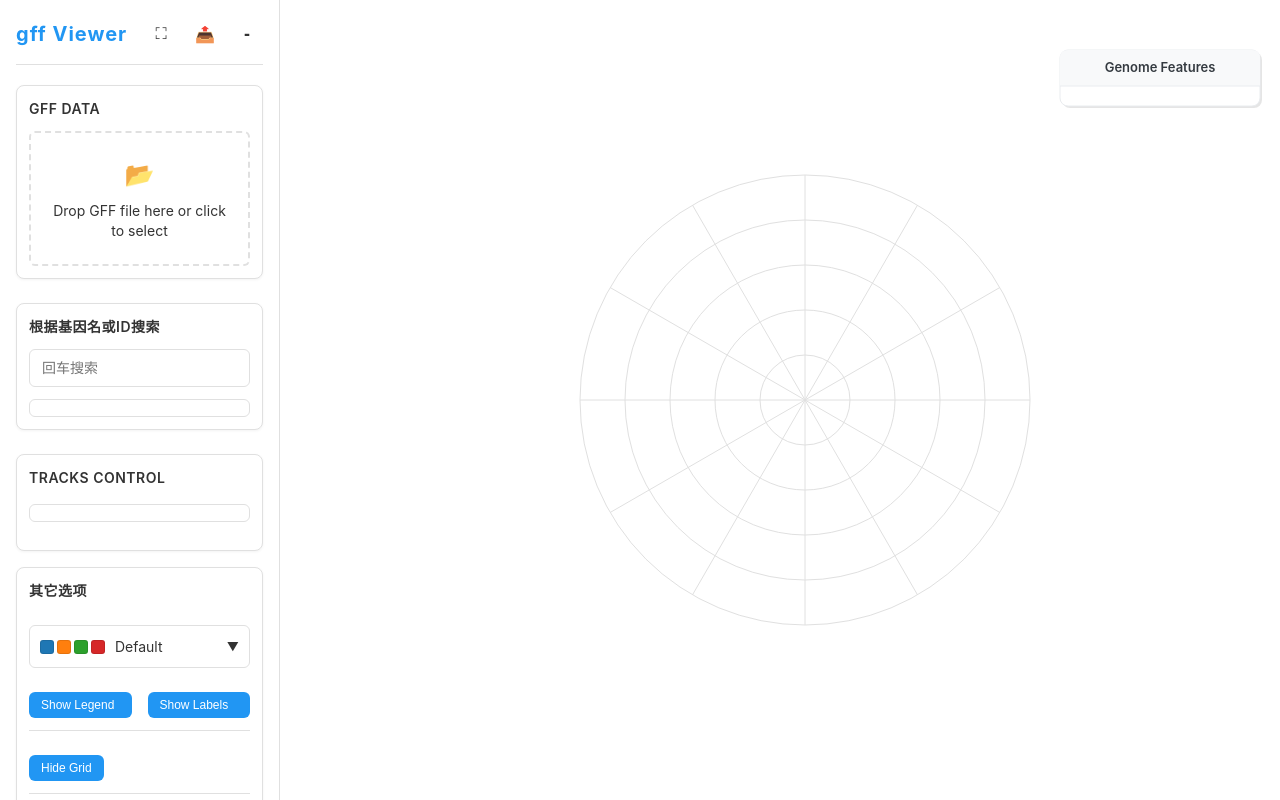
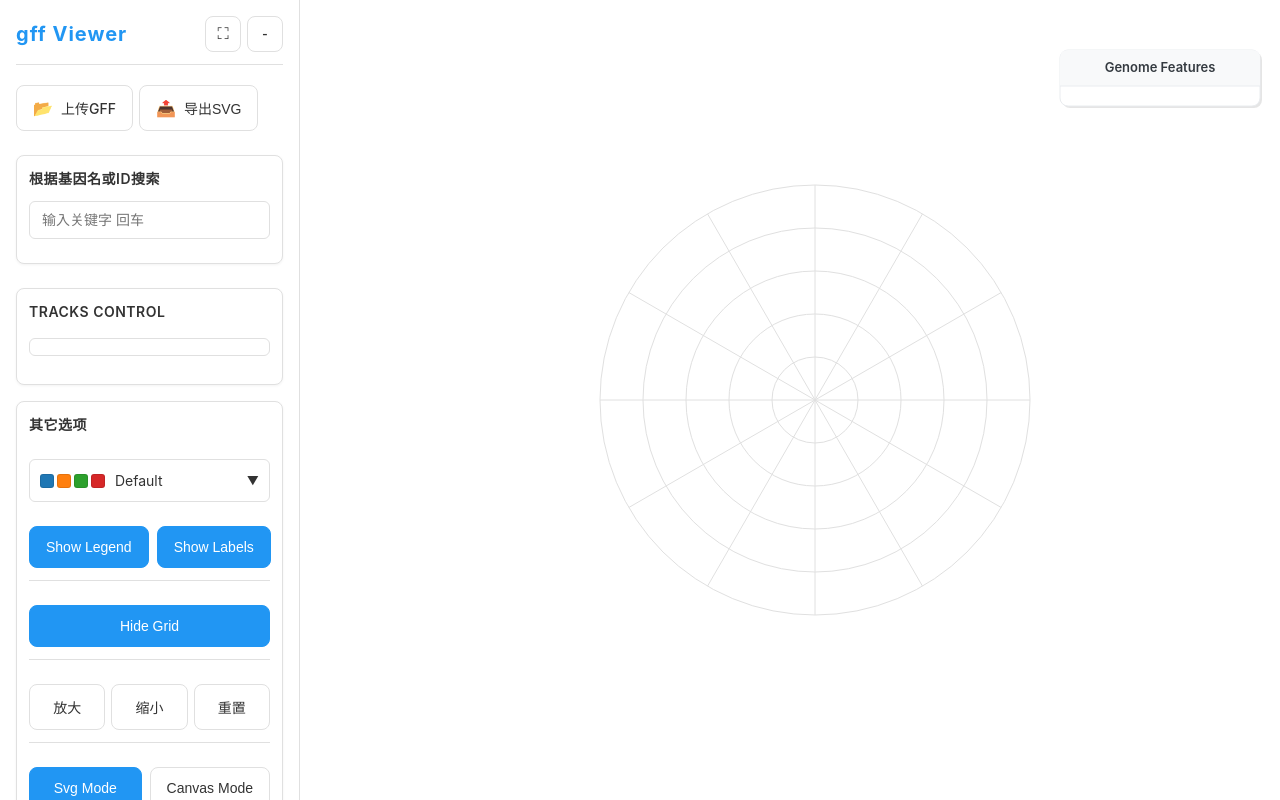
Before and after one commit to XiaoshengSu/gffviewer, a website built with Vite: page index.html in a window 1280 px wide. Built offline with nearby package versions, Linux system fonts and the light colour scheme; files whose address does not match are found by name.

Commit message:
feat(ui): 重构侧边栏UI并优化搜索结果显示逻辑
重构侧边栏布局和样式，使用统一的按钮样式体系
优化搜索功能：空搜索时隐藏结果区域，有结果时才显示
添加对dropArea可能为null的安全检查

```diff
--- a/src/style.css
+++ b/src/style.css
@@ -91,11 +91,108 @@ body.dark {
   color: white;
 }
 
+/* 统一按钮样式体系 */
+.btn {
+  border: 1px solid var(--border-color);
+  border-radius: 8px;
+  cursor: pointer;
+  font-weight: 500;
+  transition: all 0.2s ease;
+  color: var(--text-color);
+  background-color: var(--background-color);
+  display: flex;
+  align-items: center;
+  justify-content: center;
+  gap: 8px;
+  flex-shrink: 0;
+  margin: 0;
+}
+
+/* 按钮大小 */
+.btn-sm {
+  padding: 6px;
+  font-size: 14px;
+  width: 32px;
+  height: 32px;
+}
+
+.btn-md {
+  padding: 8px;
+  font-size: 16px;
+  width: 36px;
+  height: 36px;
+}
+
+.btn-lg {
+  padding: 12px 16px;
+  font-size: 14px;
+  width: auto;
+  height: auto;
+  white-space: nowrap;
+}
+
+/* 按钮类型 */
+.btn-icon {
+  gap: 0;
+}
+
+.btn-text {
+  gap: 0;
+}
+
+.btn-icon-text {
+  gap: 8px;
+}
+
+/* 按钮状态 */
+.btn:hover {
+  transform: translateY(-2px);
+  box-shadow: 0 4px 8px rgba(0, 0, 0, 0.12);
+  border-color: var(--primary-color);
+}
+
+/* 按钮颜色变体 */
+.btn-primary {
+  background-color: var(--primary-color);
+  color: white;
+  border-color: var(--primary-color);
+}
+
+.btn-primary:hover {
+  background-color: #1976D2;
+  border-color: #1976D2;
+  box-shadow: 0 4px 8px rgba(33, 150, 243, 0.3);
+}
+
+.btn-success {
+  background-color: #4CAF50;
+  color: white;
+  border-color: #4CAF50;
+}
+
+.btn-success:hover {
+  background-color: #388E3C;
+  border-color: #388E3C;
+  box-shadow: 0 4px 8px rgba(76, 175, 80, 0.3);
+}
+
+.btn-secondary {
+  background-color: var(--secondary-color);
+  color: white;
+  border-color: var(--secondary-color);
+}
+
+.btn-secondary:hover {
+  background-color: #455A64;
+  border-color: #455A64;
+  box-shadow: 0 4px 8px rgba(96, 125, 139, 0.3);
+}
+
 /* 侧边栏样式 */
 .sidebar {
   background-color: var(--background-color);
   border-right: 1px solid var(--border-color);
-  width: 280px;
+  width: 300px;
   height: 100%;
   overflow-y: auto;
   padding: 16px;
@@ -111,71 +208,83 @@ body.dark {
 
 .sidebar-header {
   display: flex;
-  align-items: center;
-  justify-content: space-between;
+  flex-direction: column;
+  gap: 12px;
   margin-bottom: 20px;
   padding-bottom: 12px;
   border-bottom: 1px solid var(--border-color);
 }
 
-.header-actions {
+.header-top-row {
   display: flex;
   align-items: center;
-  gap: 8px;
+  justify-content: space-between;
+  width: 100%;
 }
 
-.header-action-btn {
-  padding: 8px;
-  border: none;
-  border-radius: 6px;
+.top-row-actions {
+  display: flex;
+  align-items: center;
+  gap: 6px;
+  flex-shrink: 0;
+}
+
+.header-bottom-row {
+  display: flex;
+  align-items: center;
+  gap: 6px;
+  width: 100%;
+}
+
+/* 文件上传按钮 */
+.file-input-label {
+  padding: 10px 16px;
+  border: 1px solid var(--border-color);
+  border-radius: 8px;
   cursor: pointer;
-  font-size: 16px;
+  font-size: 14px;
+  font-weight: 500;
   transition: all 0.2s ease;
   color: var(--text-color);
   background-color: var(--background-color);
   display: flex;
   align-items: center;
   justify-content: center;
-  width: 36px;
-  height: 36px;
+  gap: 8px;
+  flex-shrink: 0;
+  position: relative;
+  overflow: hidden;
+  white-space: nowrap;
+  margin: 0;
 }
 
-.header-action-btn.fullscreen:hover {
-  background-color: rgba(76, 175, 80, 0.1);
-  color: #4CAF50;
+.file-input-label:hover {
+  transform: translateY(-2px);
+  box-shadow: 0 4px 8px rgba(0, 0, 0, 0.12);
+  border-color: var(--primary-color);
+  background-color: rgba(0, 0, 0, 0.05);
 }
 
-.header-action-btn.export:hover {
-  background-color: rgba(33, 150, 243, 0.1);
-  color: #2196F3;
+.file-input {
+  position: absolute;
+  top: 0;
+  left: 0;
+  width: 100%;
+  height: 100%;
+  opacity: 0;
+  cursor: pointer;
+  z-index: 1;
 }
 
-.header-action-btn:hover {
-  transform: translateY(-1px);
-  box-shadow: 0 2px 4px rgba(0, 0, 0, 0.1);
+/* 图标样式 */
+.btn-icon {
+  font-size: 16px;
 }
 
-/* 侧边栏收起按钮样式 */
-.sidebar-collapse-btn {
-  background: none;
-  border: none;
-  cursor: pointer;
-  color: var(--text-color);
-  padding: 6px;
-  width: 32px;
-  height: 32px;
-  display: flex;
-  align-items: center;
-  justify-content: center;
-  transition: all 0.2s ease;
-  border-radius: 6px;
-  font-size: 18px;
-  font-weight: bold;
-}
-
-.sidebar-collapse-btn:hover {
-  background-color: rgba(0, 0, 0, 0.05);
-  transform: scale(1.1);
+/* 文本样式 */
+.btn-text {
+  font-size: 14px;
+  font-weight: 500;
 }
 
 .collapse-icon {
@@ -231,7 +340,7 @@ body.dark {
 .sidebar.collapsed .sidebar-expand-btn {
   opacity: 1;
   visibility: visible;
-  left: -20px;
+  left: 0px;
 }
 
 .sidebar-expand-btn:hover {
@@ -242,6 +351,9 @@ body.dark {
 .expand-icon {
   font-size: 16px;
   font-weight: bold;
+}
+.sidebar-section-nopadding {
+  margin-bottom: 24px;
 }
 
 /* 侧边栏区块样式 */
@@ -271,41 +383,7 @@ body.dark {
   gap: 8px;
 }
 
-/* 导入数据样式 */
-.import-buttons {
-  display: flex;
-  flex-direction: column;
-  gap: 8px;
-}
 
-.file-upload-section {
-  width: 100%;
-}
-
-.file-input-label {
-  width: 100%;
-  padding: 10px;
-  border: 1px solid var(--border-color);
-  border-radius: 6px;
-  cursor: pointer;
-  font-size: 14px;
-  transition: all 0.2s ease;
-  color: var(--text-color);
-  background-color: var(--background-color);
-  display: flex;
-  align-items: center;
-  justify-content: center;
-  gap: 8px;
-}
-
-.file-input-label:hover {
-  border-color: var(--primary-color);
-  background-color: rgba(33, 150, 243, 0.1);
-}
-
-.file-input {
-  display: none;
-}
 
 /* 轨道列表样式 */
 .track-list {
@@ -502,32 +580,6 @@ body.dark {
   margin-bottom: 4px;
 }
 
-.control-toggle {
-  align-self: flex-start;
-  padding: 6px 12px;
-  background: var(--primary-color);
-  color: white;
-  border: none;
-  border-radius: 6px;
-  cursor: pointer;
-  font-size: 12px;
-  font-weight: 500;
-  transition: all 0.2s ease;
-  display: flex;
-  align-items: center;
-  gap: 4px;
-}
-
-.control-toggle:hover {
-  opacity: 0.9;
-  transform: translateY(-1px);
-  box-shadow: 0 2px 4px rgba(0, 0, 0, 0.1);
-}
-
-.control-toggle.hide {
-  background: var(--secondary-color);
-}
-
 /* 渲染模式样式 */
 .render-mode-options {
   display: flex;
@@ -535,28 +587,8 @@ body.dark {
   width: 100%;
 }
 
-.render-mode-btn {
+.render-mode-options .btn {
   flex: 1;
-  padding: 8px;
-  border: 1px solid var(--border-color);
-  border-radius: 6px;
-  background-color: var(--background-color);
-  color: var(--text-color);
-  cursor: pointer;
-  font-size: 13px;
-  font-weight: 500;
-  transition: all 0.2s ease;
-}
-
-.render-mode-btn:hover {
-  border-color: var(--primary-color);
-  color: var(--primary-color);
-}
-
-.render-mode-btn.active {
-  background-color: var(--primary-color);
-  color: white;
-  border-color: var(--primary-color);
 }
 
 /* 缩放控制样式 */
@@ -565,25 +597,8 @@ body.dark {
   gap: 6px;
 }
 
-.zoom-btn {
+.zoom-controls .btn {
   flex: 1;
-  padding: 10px;
-  background: var(--background-color);
-  color: var(--text-color);
-  border: 1px solid var(--border-color);
-  border-radius: 6px;
-  cursor: pointer;
-  font-size: 14px;
-  font-weight: 500;
-  transition: all 0.2s ease;
-}
-
-.zoom-btn:hover {
-  background: var(--primary-color);
-  color: white;
-  border-color: var(--primary-color);
-  transform: translateY(-1px);
-  box-shadow: 0 2px 4px rgba(0, 0, 0, 0.1);
 }
 
 /* 搜索功能样式 */
@@ -615,6 +630,7 @@ body.dark {
   border-radius: 6px;
   padding: 8px;
   background-color: var(--background-color);
+  display: none;
 }
 
 .search-result-item {
@@ -657,49 +673,7 @@ body.dark {
   font-size: 16px;
 }
 
-/* 拖放区域样式 */
-.drop-area {
-  width: 100%;
-  padding: 24px 16px;
-  border: 2px dashed var(--border-color);
-  border-radius: 6px;
-  text-align: center;
-  cursor: pointer;
-  transition: all 0.2s ease;
-  background-color: var(--background-color);
-}
 
-.drop-area:hover,
-.drop-area.highlight {
-  border-color: var(--primary-color);
-  background-color: rgba(33, 150, 243, 0.05);
-  box-shadow: 0 0 0 3px rgba(33, 150, 243, 0.1);
-}
-
-.drop-content {
-  display: flex;
-  flex-direction: column;
-  align-items: center;
-  gap: 8px;
-}
-
-.drop-icon {
-  font-size: 24px;
-  color: var(--text-color);
-}
-
-.drop-text {
-  font-size: 14px;
-  color: var(--text-color);
-  line-height: 1.4;
-}
-
-.drop-area:hover .drop-icon,
-.drop-area.highlight .drop-icon,
-.drop-area:hover .drop-text,
-.drop-area.highlight .drop-text {
-  color: var(--primary-color);
-}
 
 /* 滚动条样式 */
 .sidebar::-webkit-scrollbar {
--- a/src/ui/ControlsManager.ts
+++ b/src/ui/ControlsManager.ts
@@ -14,7 +14,7 @@ export class ControlsManager {
   private fullscreenBtn: HTMLElement;
   private exportSvgBtn: HTMLElement;
   private gffFileInput: HTMLInputElement;
-  private dropArea: HTMLElement;
+  private dropArea: HTMLElement | null;
   private legendVisible = true;
   private labelsVisible = true;
   private currentZoom = 1;
@@ -28,7 +28,7 @@ export class ControlsManager {
     this.fullscreenBtn = document.getElementById('fullscreen-btn')!;
     this.exportSvgBtn = document.getElementById('export-svg-btn')!;
     this.gffFileInput = document.getElementById('gff-file-input')! as HTMLInputElement;
-    this.dropArea = document.getElementById('drop-area')!;
+    this.dropArea = document.getElementById('drop-area');
 
     this.initEventListeners();
   }
@@ -151,28 +151,32 @@ export class ControlsManager {
       }
     });
 
-    // 拖放区域
+    // 拖放区域 - 只有当 dropArea 存在时才添加事件监听器
+    if (this.dropArea) {
       // 阻止默认拖放行为
       ['dragenter', 'dragover', 'dragleave', 'drop'].forEach(eventName => {
-      this.dropArea.addEventListener(eventName, this.preventDefaults, false);
+        this.dropArea!.addEventListener(eventName, this.preventDefaults, false);
       });
 
       // 高亮拖放区域
       ['dragenter', 'dragover'].forEach(eventName => {
-      this.dropArea.addEventListener(eventName, this.highlight, false);
+        this.dropArea!.addEventListener(eventName, this.highlight, false);
       });
 
       ['dragleave', 'drop'].forEach(eventName => {
-      this.dropArea.addEventListener(eventName, this.unhighlight, false);
+        this.dropArea!.addEventListener(eventName, this.unhighlight, false);
       });
 
       // 处理拖放的文件
-    this.dropArea.addEventListener('drop', this.handleDrop.bind(this), false);
+      this.dropArea.addEventListener('drop', this.handleDrop, false);
+    }
 
-    // 点击拖放区域打开文件选择
+    // 点击拖放区域打开文件选择 - 只有当 dropArea 存在时才添加事件监听器
+    if (this.dropArea) {
       this.dropArea.addEventListener('click', () => {
         this.gffFileInput.click();
       });
+    }
   }
 
   /**
@@ -187,14 +191,18 @@ export class ControlsManager {
    * 高亮拖放区域
    */
   private highlight() {
+    if (this.dropArea) {
       this.dropArea.classList.add('highlight');
+    }
   }
 
   /**
    * 取消高亮拖放区域
    */
   private unhighlight() {
+    if (this.dropArea) {
       this.dropArea.classList.remove('highlight');
+    }
   }
 
   /**
--- a/src/ui/templates/sidebar.html
+++ b/src/ui/templates/sidebar.html
@@ -4,41 +4,38 @@
   <button id="sidebar-expand-btn" class="sidebar-expand-btn" aria-label="Expand sidebar">
     <span class="expand-icon">≡</span>
   </button>
-  <!-- 应用标题 -->
+  <!-- 应用标题和操作栏 -->
   <div class="sidebar-header">
+    <div class="header-top-row">
       <h1 class="app-title">gff Viewer</h1>
-    <div class="header-actions">
-      <button id="fullscreen-btn" class="header-action-btn fullscreen" aria-label="Fullscreen">
+      <div class="top-row-actions">
+        <button id="fullscreen-btn" class="btn btn-md btn-icon" aria-label="Fullscreen">
           <span class="btn-icon">⛶</span>
         </button>
-      <button id="export-svg-btn" class="header-action-btn export" aria-label="Export SVG">
-        <span class="btn-icon">📤</span>
-      </button>
-      <button id="sidebar-collapse-btn" class="sidebar-collapse-btn" aria-label="Collapse sidebar">
-        <span class="collapse-icon">-</span>
+        <button id="sidebar-collapse-btn" class="btn btn-md btn-icon" aria-label="Collapse sidebar">
+          <span class="btn-icon">-</span>
         </button>
       </div>
     </div>
 
-  <!-- 导入数据 -->
-  <div class="sidebar-section import-section">
-    <h4 class="section-title">Gff Data</h4>
-    <div class="import-buttons">
-      <div id="drop-area" class="drop-area">
+  </div>
+    <div class="header-bottom-row sidebar-section-nopadding">
+      <!-- 文件上传 -->
+      <label class="file-input-label" for="gff-file-input" aria-label="Upload GFF file">
+        <span class="btn-icon">📂</span>
+        <span class="btn-text">上传GFF</span>
         <input type="file" id="gff-file-input" accept=".gff,.gff3" class="file-input" />
-        <div class="drop-content">
-          <div class="drop-icon">📂</div>
-          <div class="drop-text">Drop GFF file here or click to select</div>
+      </label>
+      <button id="export-svg-btn" class="btn btn-lg btn-icon-text" aria-label="Export SVG">
+        <span class="btn-icon">📤</span>
+        <span class="btn-text">导出SVG</span>
+      </button>
     </div>
-      </div>
-    </div>
-  </div>
-
   <!-- Gene搜索 -->
   <div class="sidebar-section search-section">
     <h4 class="section-title">根据基因名或ID搜索</h4>
     <div class="search-container">
-      <input type="text" id="gene-search-input" class="search-input" placeholder="回车搜索" />
+      <input type="text" id="gene-search-input" class="search-input" placeholder="输入关键字 回车" />
     </div>
     <div id="search-results" class="search-results"></div>
   </div>
@@ -159,31 +156,31 @@
 
     <!-- 图例和标签控制 -->
     <div class="control-item control-buttons-row">
-      <button id="legend-toggle" class="control-toggle">
-        <span class="toggle-text">Show Legend</span>
+      <button id="legend-toggle" class="btn btn-lg btn-primary">
+        <span class="btn-text toggle-text">Show Legend</span>
       </button>
-      <button id="labels-toggle" class="control-toggle">
-        <span class="toggle-text">Show Labels</span>
+      <button id="labels-toggle" class="btn btn-lg btn-primary">
+        <span class="btn-text toggle-text">Show Labels</span>
       </button>
     </div>
 
     <!-- 参考圆线控制 -->
     <div class="control-item">
-      <button id="grid-toggle" class="control-toggle">
-        <span class="toggle-text">Show Grid</span>
+      <button id="grid-toggle" class="btn btn-lg btn-primary">
+        <span class="btn-text toggle-text">Show Grid</span>
       </button>
     </div>
     <!-- 缩放控制 -->
     <div class="control-item zoom-controls  control-buttons-row">
-      <button id="zoom-in-btn" class="zoom-btn" aria-label="Zoom in">放大</button>
-      <button id="zoom-out-btn" class="zoom-btn" aria-label="Zoom out">缩小</button>
-      <button id="reset-zoom-btn" class="zoom-btn" aria-label="Reset zoom">重置</button>
+      <button id="zoom-in-btn" class="btn btn-lg" aria-label="Zoom in">放大</button>
+      <button id="zoom-out-btn" class="btn btn-lg" aria-label="Zoom out">缩小</button>
+      <button id="reset-zoom-btn" class="btn btn-lg" aria-label="Reset zoom">重置</button>
     </div>
         <!-- 渲染模式 -->
     <div class="control-item">
       <div class="render-mode-options">
-        <button class="render-mode-btn active" data-mode="svg">Svg Mode</button>
-        <button class="render-mode-btn" data-mode="canvas">Canvas Mode</button>
+        <button class="btn btn-lg btn-primary active" data-mode="svg">Svg Mode</button>
+        <button class="btn btn-lg" data-mode="canvas">Canvas Mode</button>
       </div>
     </div>
   </div>
```
Also changed, not shown: src/ui/Sidebar.ts (+11 -7 lines). Lines whose indentation alone changed are shown as unchanged.
